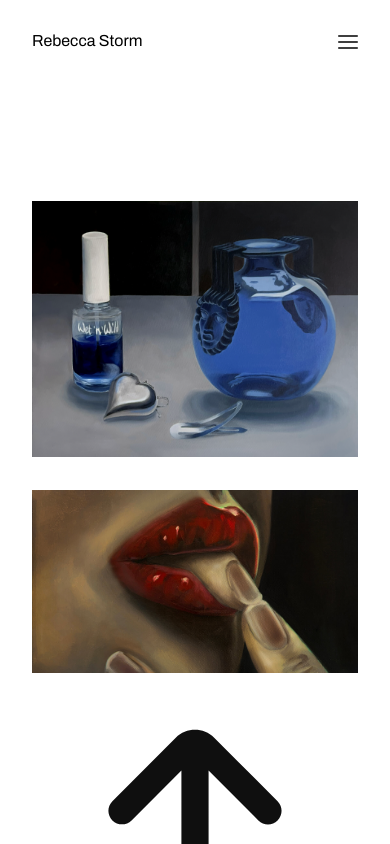
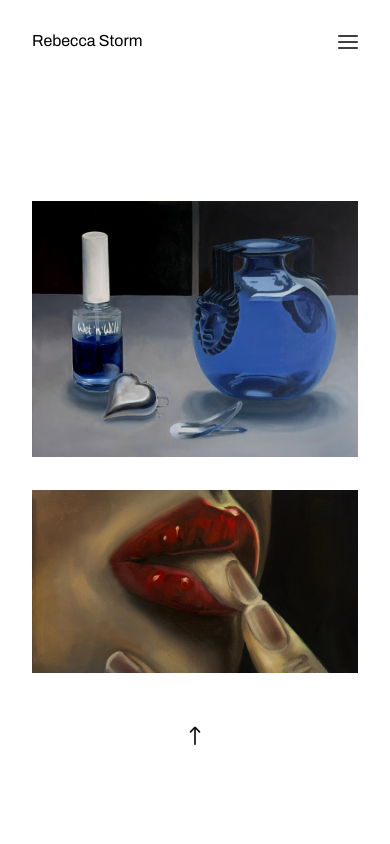
Before and after one commit to Tristan-Giardini/rebecca, a React (Create React App) app in the folder rebecca/: page /collection/commissions in a window 390 px wide. Shown: the top 844 px of the page. Built offline with nearby package versions, Linux system fonts and the light colour scheme.

Commit message:
feat: update arrow css

```diff
--- a/rebecca/src/App.css
+++ b/rebecca/src/App.css
@@ -266,10 +266,14 @@
 
   .scroll-to-top {
     display: flex !important;
-    align-items: center !important;
+    align-items: center;
     justify-content: center;
     width: 100%;
-    margin-top: 10px;
+    margin-top: 20px;
+  }
+
+  .scroll-to-top svg {
+    width: 20px;
   }
 
   .scroll-to-top p:hover {
```
